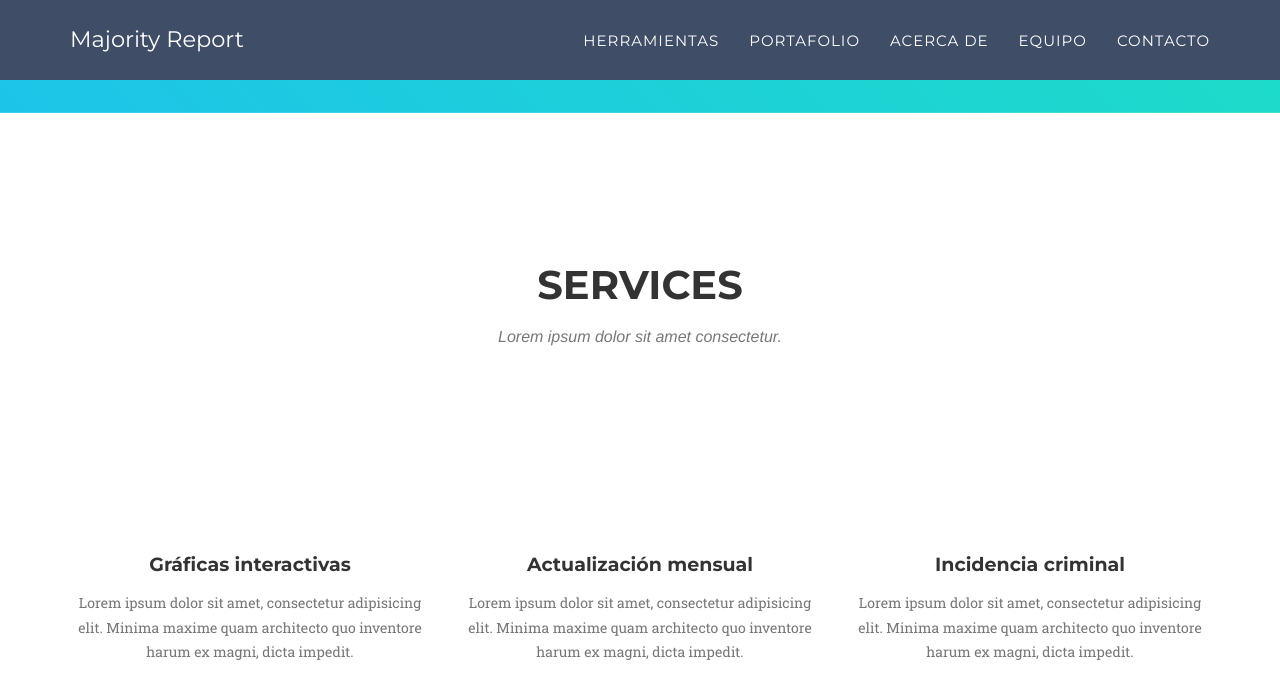
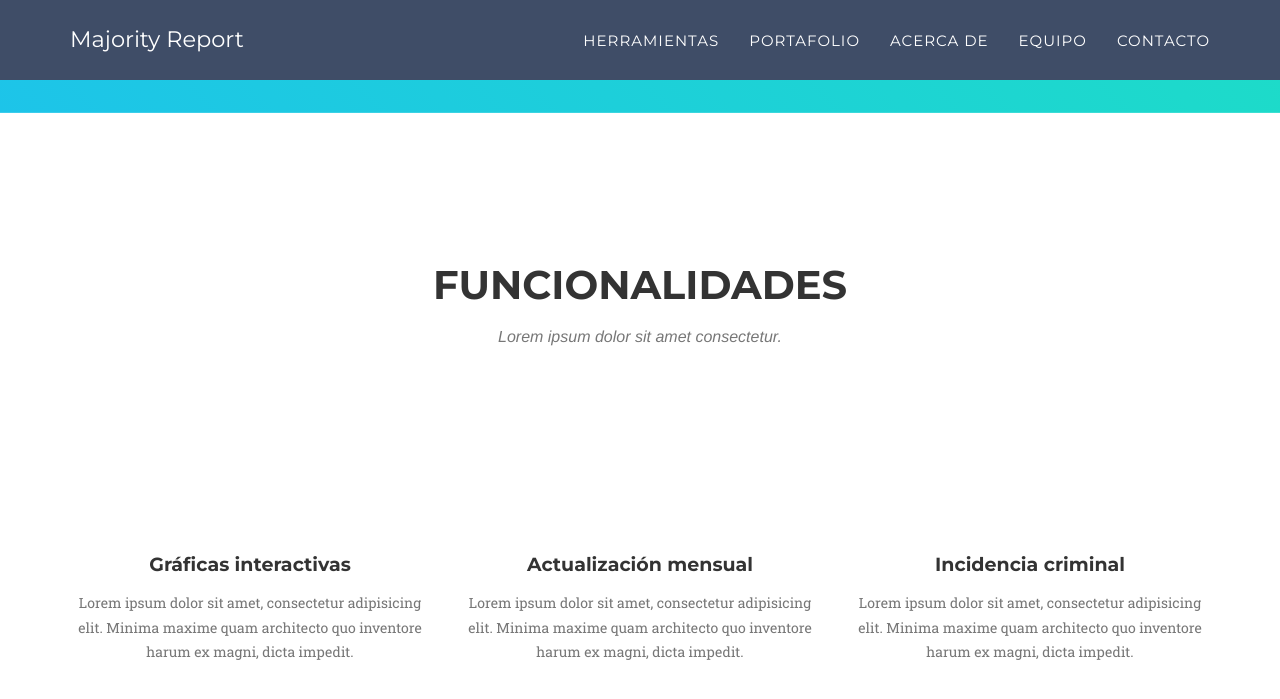
Before and after one commit to sebastiandevops/majority_report, a Jekyll site: the page built from index.html, in a window 1280 px wide and 900 px high, scrolled down 720 px. Shown: the top 699 px of the window. Built offline with Jekyll 4.4.1, drawn with Linux system fonts in a browser that asks for light colours; some web fonts are replaced.

Commit message:
services update

```diff
--- a/_includes/services.html
+++ b/_includes/services.html
@@ -3,7 +3,7 @@
         <div class="container">
             <div class="row">
                 <div class="col-lg-12 text-center">
-                    <h2 class="section-heading">Services</h2>
+                    <h2 class="section-heading">Funcionalidades</h2>
                     <h3 class="section-subheading text-muted">Lorem ipsum dolor sit amet consectetur.</h3>
                 </div>
             </div>
```
